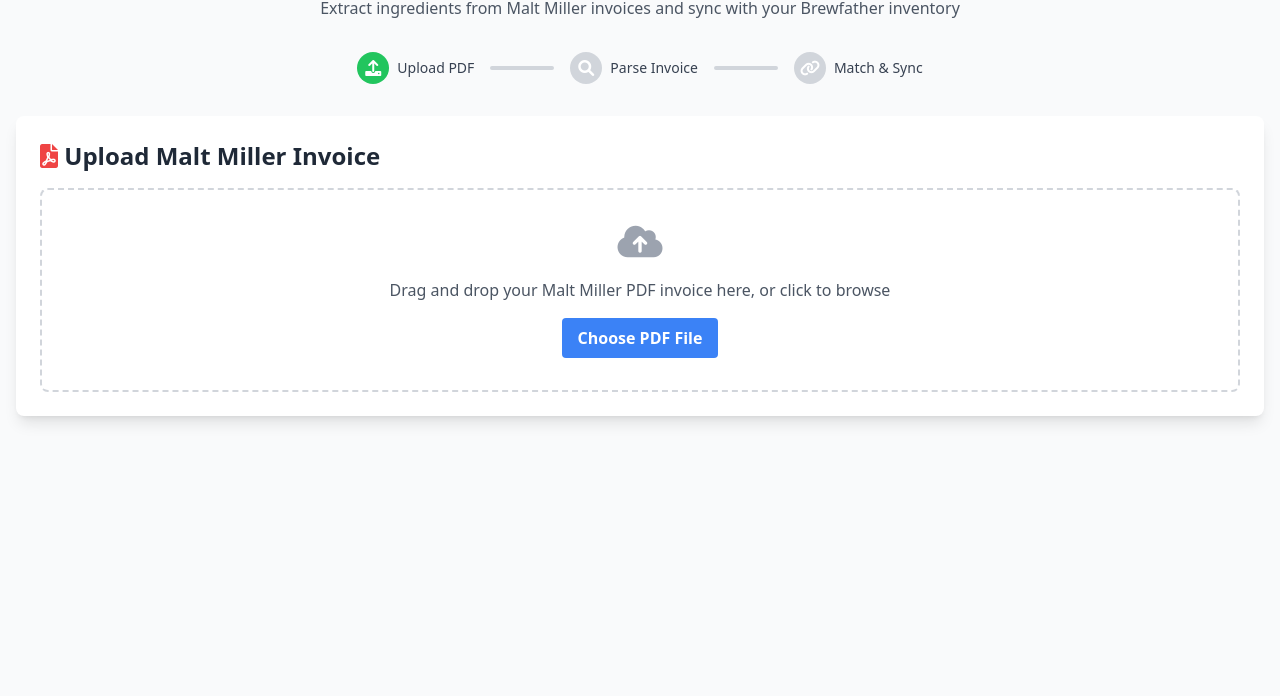
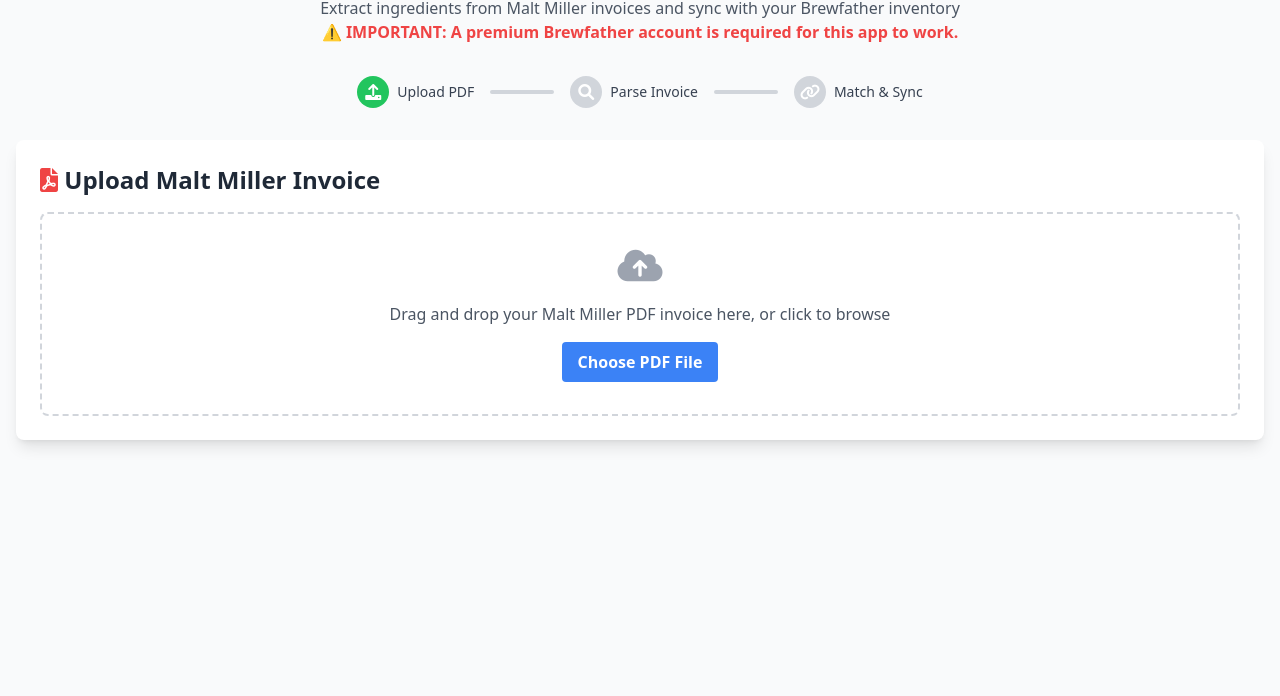
Before and after one commit to BrewnodeDave/mm2bf, a website: page webapp/static/index.html in a window 1280 px wide. Shown: the part 104-800 px from the top of the page. Drawn offline with nearby package versions, Linux system fonts and the light colour scheme.

Commit message:
Added caveat for Brewfather account

```diff
--- a/webapp/static/index.html
+++ b/webapp/static/index.html
@@ -39,6 +39,7 @@
                 The Malt Miller to Brewfather Sync
             </h1>
             <p class="text-gray-600">Extract ingredients from Malt Miller invoices and sync with your Brewfather inventory</p>
+            <p class="text-red-500 font-bold">⚠️ IMPORTANT: A premium Brewfather account is required for this app to work.</p>
         </div>
 
         <!-- Progress Steps -->
```
